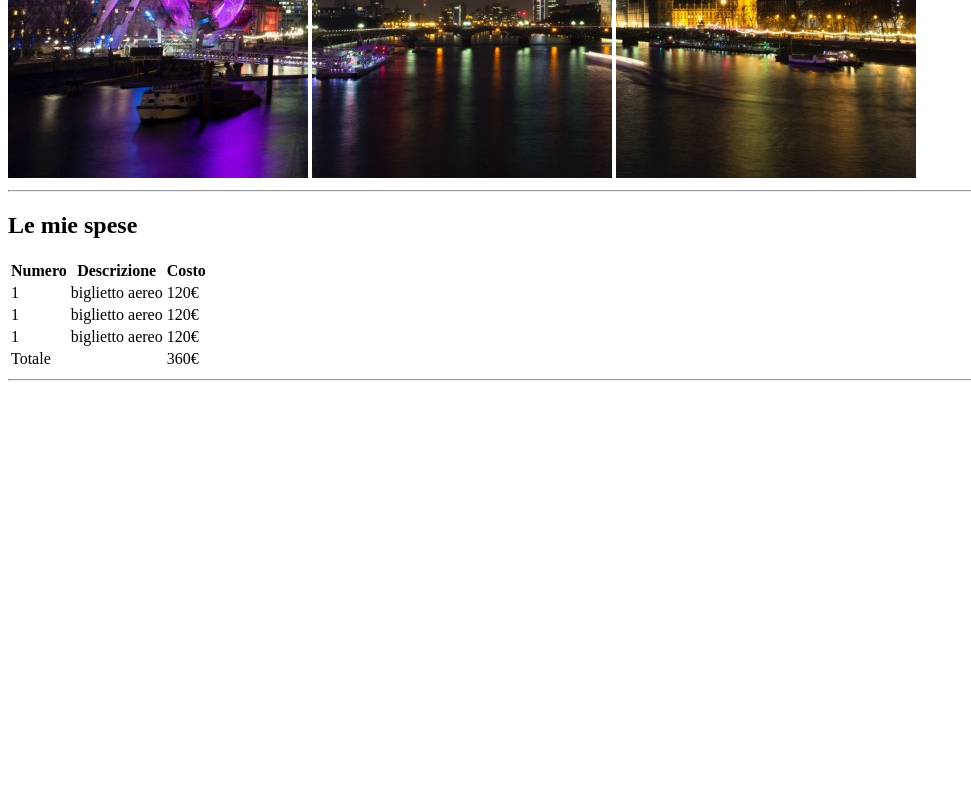
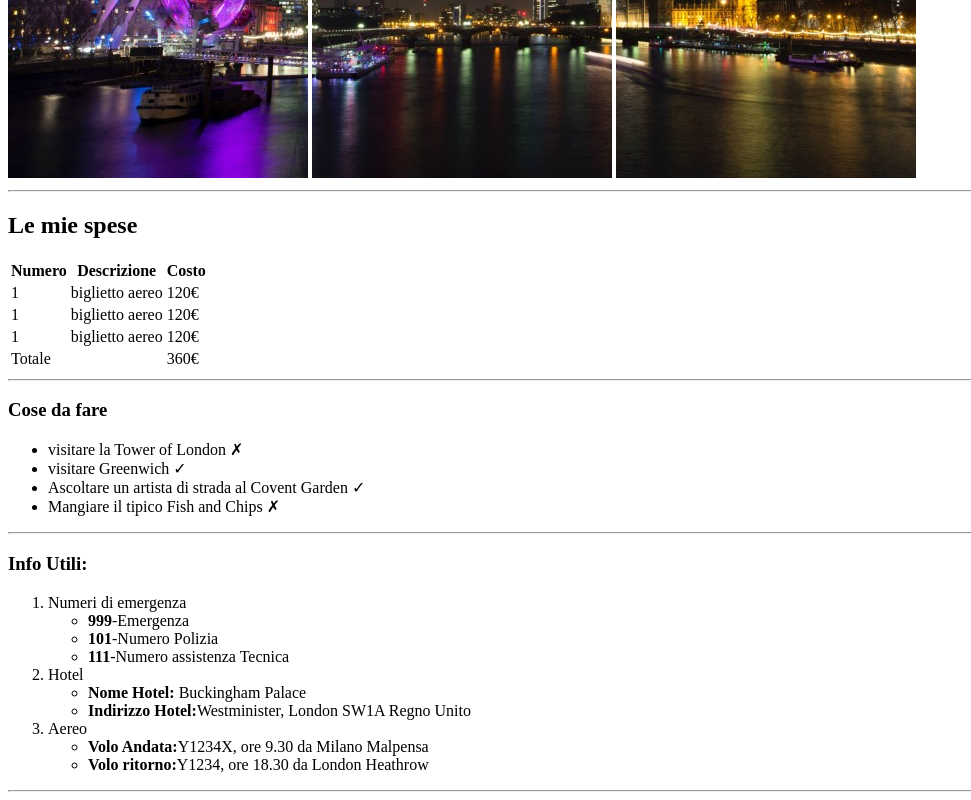
Before and after one commit to Th4Dude/html-london-trip, a plain HTML site: page index.html in a window 1280 px wide. Shown: the part 502-1302 px from the top of the page, without its empty margins (0-971 px from the left). Before the commit the page ends 891 px from the top, so only its background shows below. Drawn offline with Linux system fonts and the light colour scheme.

Commit message:
Aggiunte Note,Lista cose da fare,lista info utili

```diff
--- a/index.html
+++ b/index.html
@@ -6,8 +6,12 @@
     <meta name="viewport" content="width=device-width, initial-scale=1.0">
     <title>London Trip</title>
 </head>
+
 <body>
+    <!-- Parte iniziale Con titolo e foto -->
+
     <header>
+
         <div>
             <em><H1>Il Mio Viaggio a Londra</H1></em>
             <img src="pictures/pexels-bill-emrich-230794-0.jpg" alt="">
@@ -15,6 +19,14 @@
             <img src="pictures/pexels-bill-emrich-230794-2.jpg" alt="">
         </div>
         <hr>
+    </header>
+
+    <!-- Fine Parte iniziale Con titolo e foto -->
+
+    <main>
+
+     <!-- Tabella spese -->
+
         <div>
             <h2>Le mie spese</h2>
             <table>
@@ -47,13 +59,78 @@
                 </tbody>
             </table>
         </div>
+
+     <!-- Fine Tabella spese -->
+
+        <hr>
+
+     <!-- Lista cose fare -->
+
+        <div>
+            <h3>Cose da fare</h3>
+            <ul>
+                <li>visitare la Tower of London &#10007;</li>
+                <li>visitare Greenwich &#10003;</li>
+                <li>Ascoltare un artista di strada al Covent Garden &#10003;</li>
+                <li>Mangiare il tipico Fish and Chips &#10007;</li>
+            </ul>
+        </div>
+
+        <!-- Fine Lista cose fare -->
+
+        <hr>
+
+        <!-- lista info utile -->
+
+        <div>
+            <h3>Info Utili:</h3>
+            <ol>
+                <li>Numeri di emergenza
+                    <ul>
+                        <li><strong>999</strong>-Emergenza</li>
+                        <li><strong>101</strong>-Numero Polizia</li>
+                        <li><strong>111</strong>-Numero assistenza Tecnica</li>
+                    </ul>
+                </li>
+                <li>Hotel
+                    <ul>
+                        <li><strong>Nome Hotel:</strong> Buckingham Palace</li>
+                        <li><strong>Indirizzo Hotel:</strong>Westminister, London SW1A Regno Unito</li>
+
+                    </ul>
+                </li>
+                <li>Aereo
+                    <ul>
+                        <li><strong>Volo Andata:</strong>Y1234X, ore 9.30 da Milano Malpensa </li>
+                        <li><strong>Volo ritorno:</strong>Y1234, ore 18.30 da London Heathrow</li>
+
+                    </ul>
+                </li>
+            </ol>
+        </div>
+
+        <!-- fine lista info utile -->
         <hr>
 
 
 
 
 
-    </header>
+
+
+
+
+
+
+
+
+    </main>
+
+
+
+
+
+
 
 
 
```
